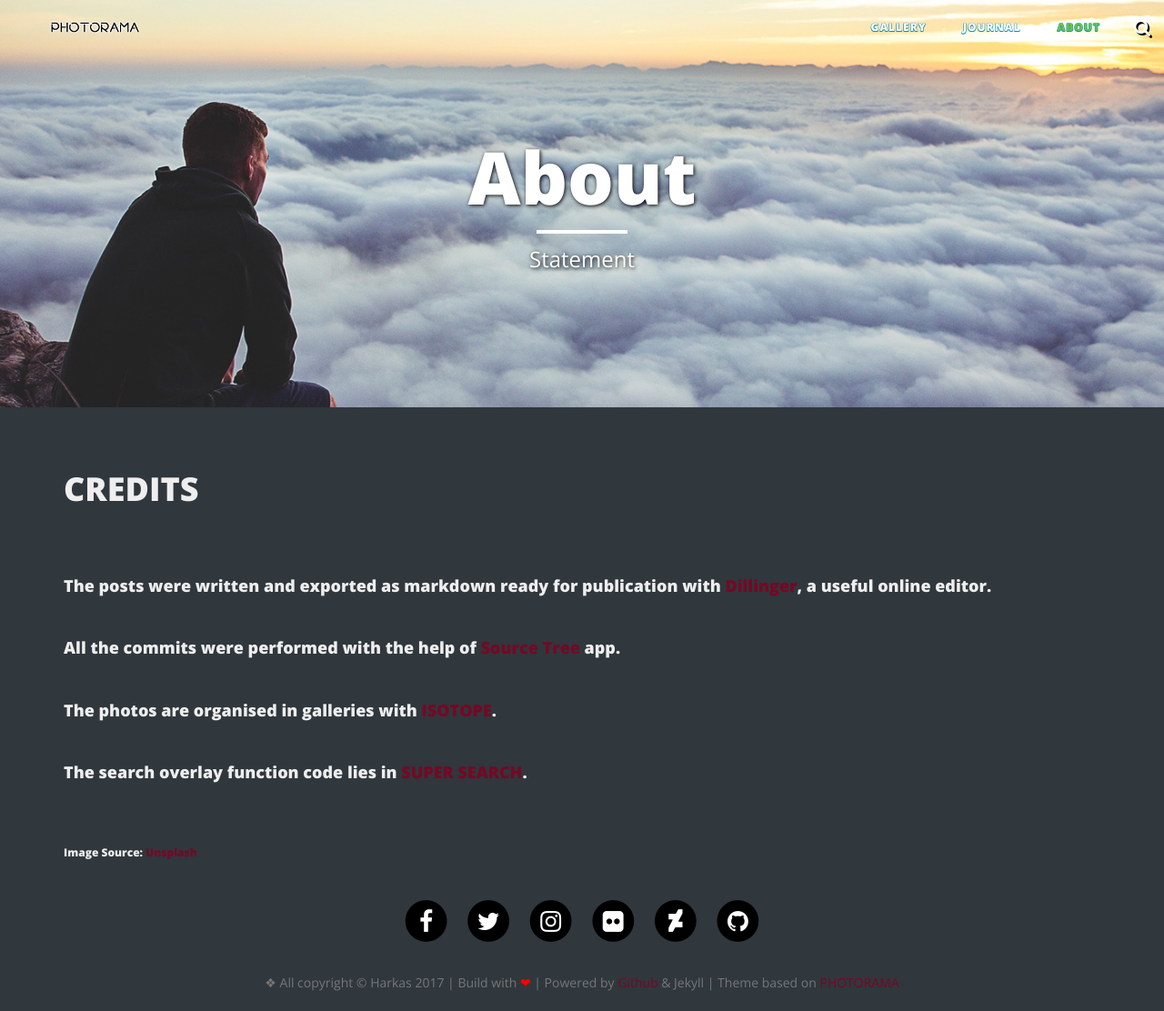
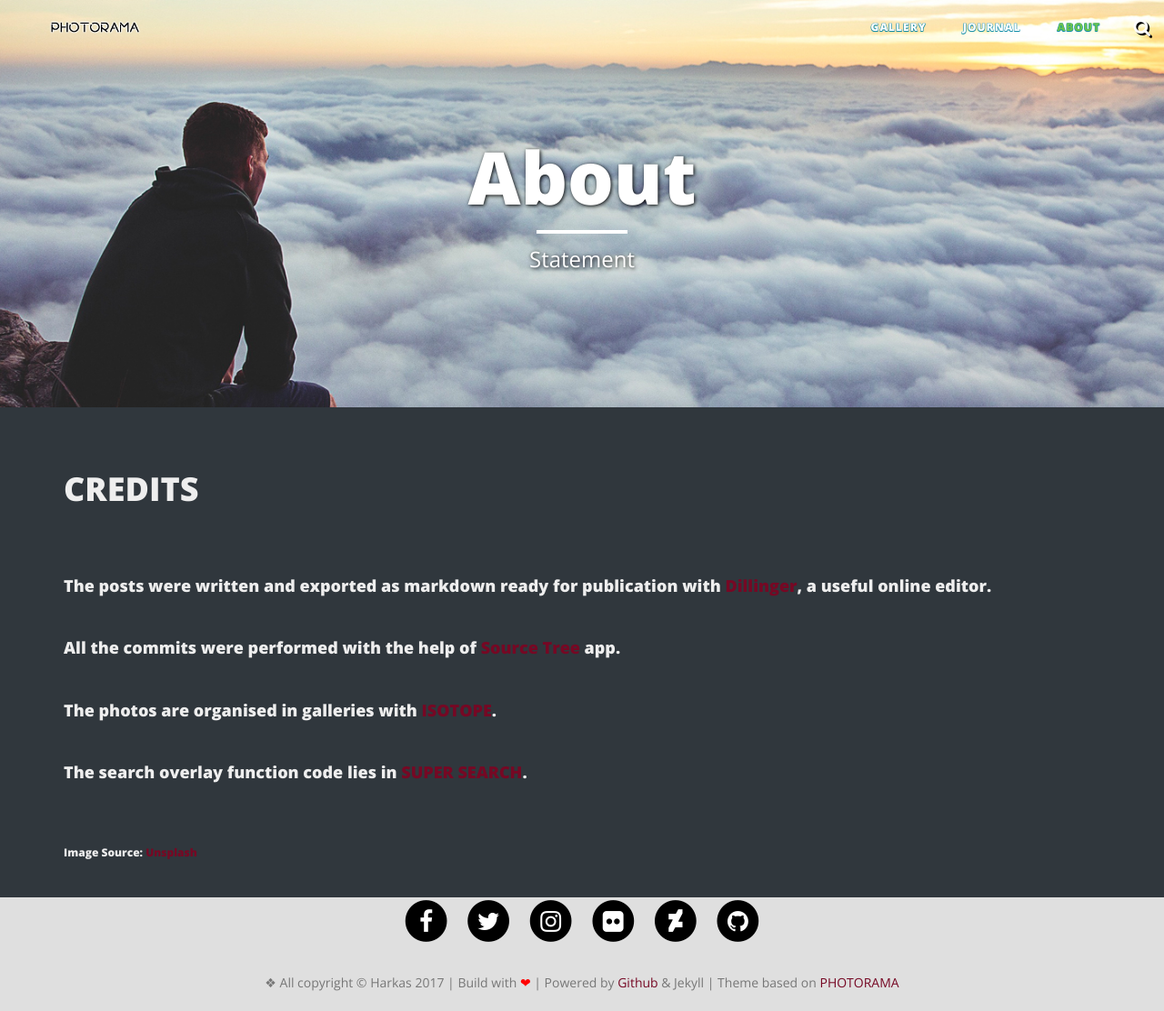
Before and after one commit to Harkas/myphoto, a Jekyll site: the page built from about/index.html, in a window 1280 px wide. Shown: the whole page at 91% size. Built offline with Jekyll 4.4.1, drawn with Linux system fonts in a browser that asks for light colours; nearby versions of some CDN libraries; grey boxes are pictures that could not be loaded.

Commit message:
change color to 223, 223, 223

```diff
--- a/css/journal.css
+++ b/css/journal.css
@@ -1,7 +1,8 @@
 .section--postsWrapper
 {
     width: 100%;
-    background: #000;
+    /*background: #000;*/
+    background: rgb(223, 223, 223);
     padding-top: 20px;
     position: relative;
     clear: both;
--- a/css/main.css
+++ b/css/main.css
@@ -407,3 +407,6 @@
 .fa-stack-2x {
  color: black;
 }
+footer {
+  background-color: rgb(223, 223, 223);
+}
```
